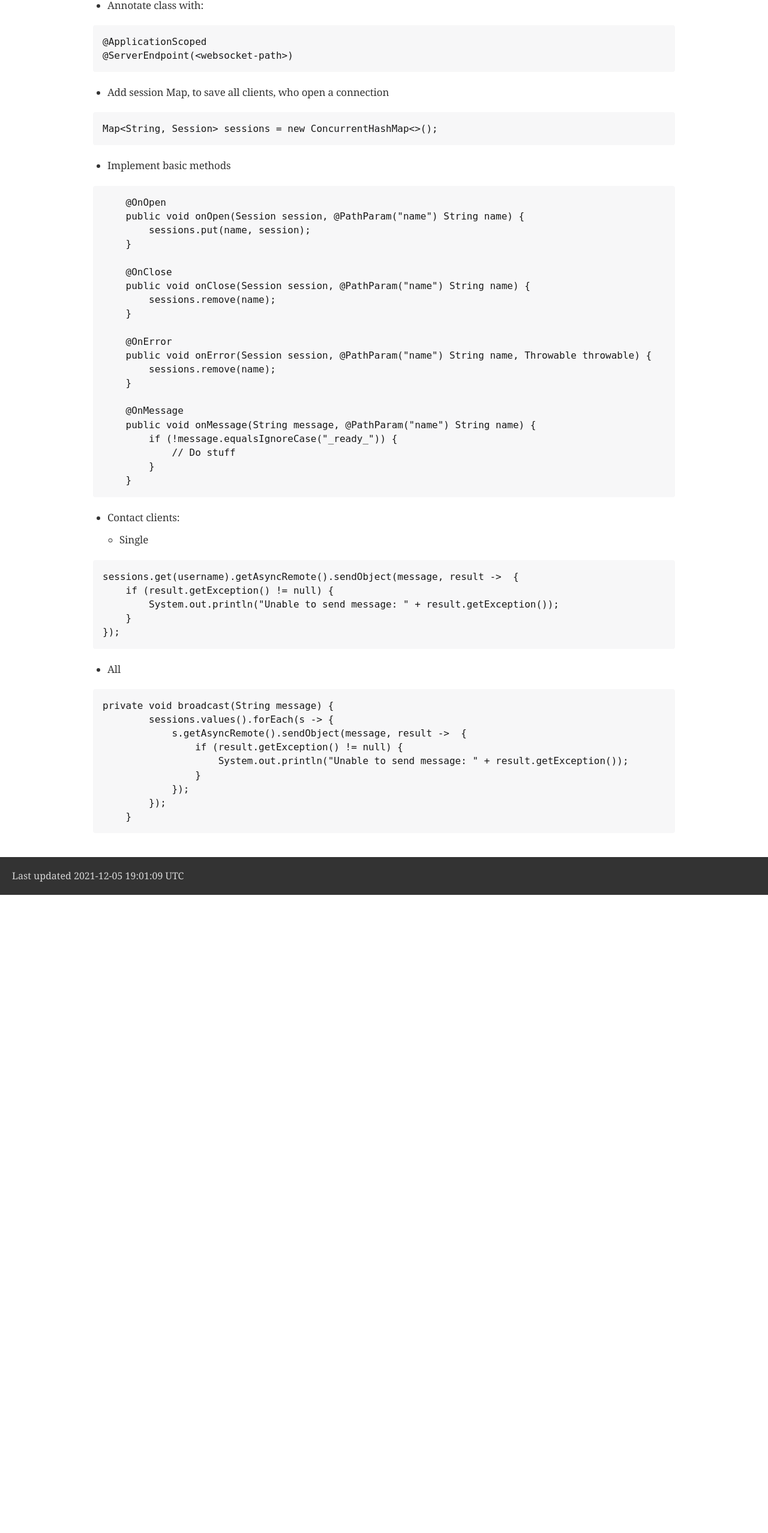
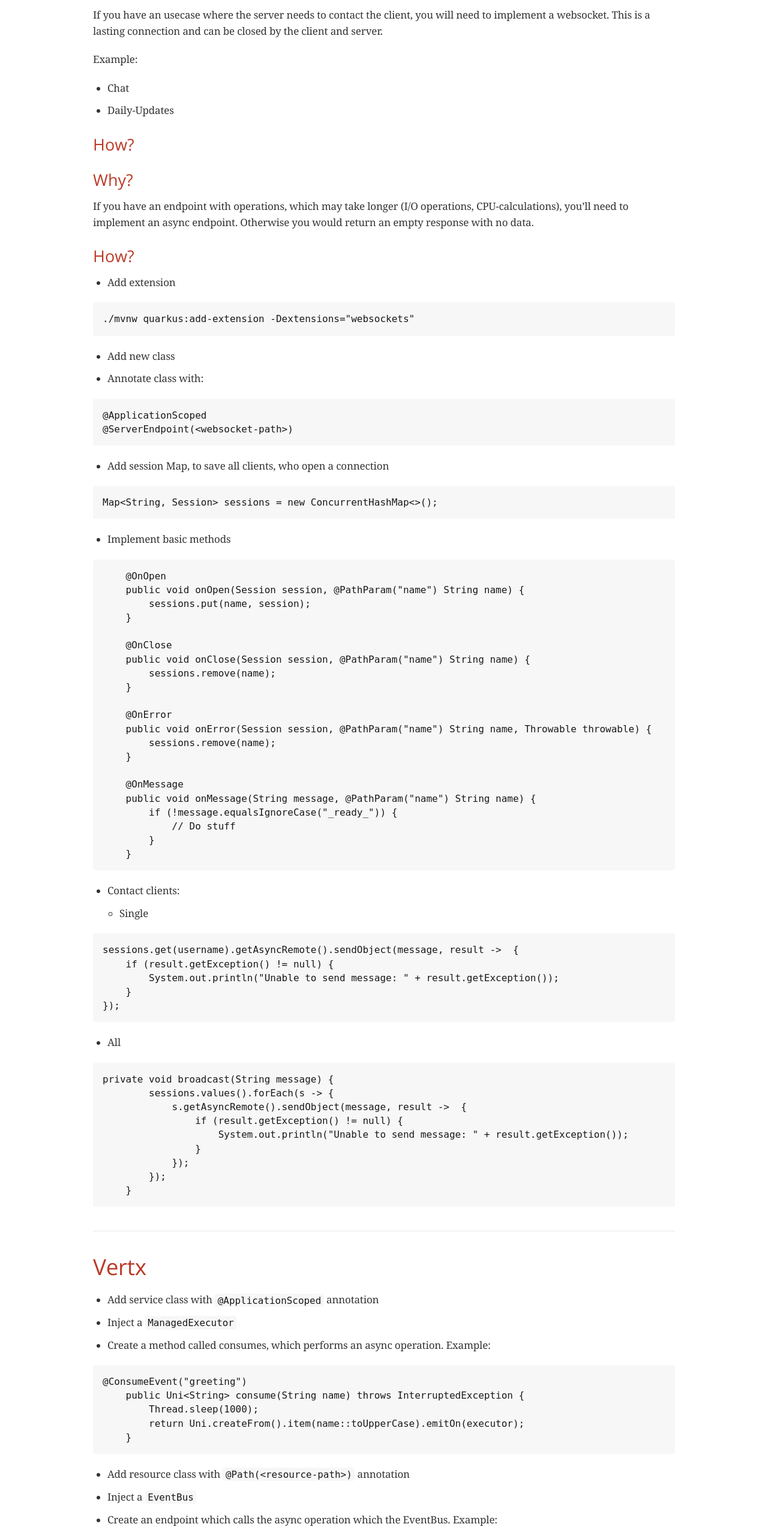
Before and after one commit to 2122-5ahif-nvs/05-arbeitspakete-eminasljivic, a plain HTML site: page index.html in a window 1280 px wide. Shown: the part 241-2797 px from the top of the page at 60% size. Before the commit the page ends 1733 px from the top, so only its background shows below. Drawn offline with nearby package versions, Linux system fonts and the light colour scheme; a web font is replaced by a local one.

Commit message:
deploy: c5f3eacb4e2325cb4c8dc51fafd9363faed3a3e8

```diff
--- a/index.html
+++ b/index.html
@@ -444,6 +444,50 @@ body.book #toc,body.book #preamble,body.book h1.sect0,body.book .sect1>h2{page-b
 <div class="sect1">
 <h2 id="_websocktes">Websocktes</h2>
 <div class="sectionbody">
+<div class="sect2">
+<h3 id="_why">Why?</h3>
+<div class="paragraph">
+<p>If you have an usecase where the server needs to contact the client, you will need to implement a websocket. This is a
+lasting connection and can be closed by the client and server.</p>
+</div>
+<div class="paragraph">
+<p>Example:</p>
+</div>
+<div class="ulist">
+<ul>
+<li>
+<p>Chat</p>
+</li>
+<li>
+<p>Daily-Updates</p>
+</li>
+</ul>
+</div>
+</div>
+<div class="sect2">
+<h3 id="_how">How?</h3>
+
+</div>
+<div class="sect2">
+<h3 id="_why_2">Why?</h3>
+<div class="paragraph">
+<p>If you have an endpoint with operations, which may take longer (I/O operations, CPU-calculations), you&#8217;ll need to implement an async endpoint. Otherwise you would return an empty response with no data.</p>
+</div>
+</div>
+<div class="sect2">
+<h3 id="_how_2">How?</h3>
+<div class="ulist">
+<ul>
+<li>
+<p>Add extension</p>
+</li>
+</ul>
+</div>
+<div class="listingblock">
+<div class="content">
+<pre class="highlight"><code>./mvnw quarkus:add-extension -Dextensions="websockets"</code></pre>
+</div>
+</div>
 <div class="ulist">
 <ul>
 <li>
@@ -550,9 +594,61 @@ body.book #toc,body.book #preamble,body.book h1.sect0,body.book .sect1>h2{page-b
 </div>
 </div>
 </div>
+<div class="sect1">
+<h2 id="_vertx">Vertx</h2>
+<div class="sectionbody">
+<div class="ulist">
+<ul>
+<li>
+<p>Add service class with <code>@ApplicationScoped</code> annotation</p>
+</li>
+<li>
+<p>Inject a <code>ManagedExecutor</code></p>
+</li>
+<li>
+<p>Create a method called consumes, which performs an async operation. Example:</p>
+</li>
+</ul>
+</div>
+<div class="listingblock">
+<div class="content">
+<pre class="highlight"><code class="language-java" data-lang="java">@ConsumeEvent("greeting")
+    public Uni&lt;String&gt; consume(String name) throws InterruptedException {
+        Thread.sleep(1000);
+        return Uni.createFrom().item(name::toUpperCase).emitOn(executor);
+    }</code></pre>
+</div>
+</div>
+<div class="ulist">
+<ul>
+<li>
+<p>Add resource class with <code>@Path(&lt;resource-path&gt;)</code> annotation</p>
+</li>
+<li>
+<p>Inject a <code>EventBus</code></p>
+</li>
+<li>
+<p>Create an endpoint which calls the async operation which the EventBus. Example:</p>
+</li>
+</ul>
+</div>
+<div class="listingblock">
+<div class="content">
+<pre class="highlight"><code class="language-java" data-lang="java">    @GET
+    @Produces(MediaType.TEXT_PLAIN)
+    @Path("{name}")
+    public Uni&lt;String&gt; greeting(@PathParam("name") String name) {
+        return bus.&lt;String&gt;request("greeting", name)
+                .onItem().transform(Message::body);
+    }</code></pre>
+</div>
+</div>
+</div>
+</div>
+</div>
 <div id="footer">
 <div id="footer-text">
-Last updated 2021-12-05 19:01:09 UTC
+Last updated 2021-12-05 19:35:11 UTC
 </div>
 </div>
 </body>
```
